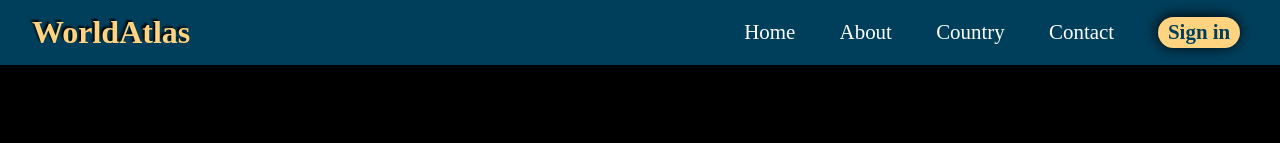
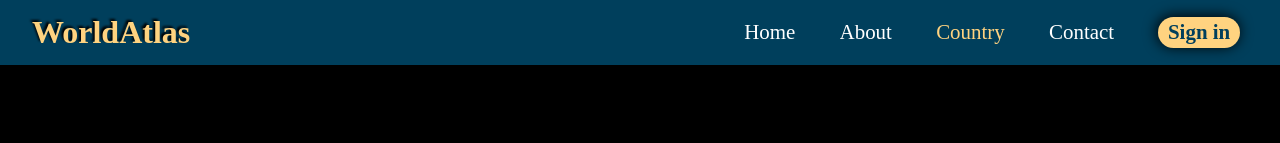
Before and after one commit to somy275/World-Atlas, a React (Vite) app: page /country in a window 1280 px wide. Shown: the top 143 px of the page. Built offline with nearby package versions, Linux system fonts and the light colour scheme; no server answers.

Commit message:
Some Changes

```diff
--- a/src/UI/Header.jsx
+++ b/src/UI/Header.jsx
@@ -89,7 +89,6 @@ const Header = ({ data, navValue }) => {
               </NavLink>
             </span>
             <span className={navbar}>
-              {Registered ?
                 <NavLink
                   to={"/country"}
                   className={`${navbarAnimation} ${navValue ? "translate-y-[100%]" : " translate-y-[0%]"
@@ -99,9 +98,7 @@ const Header = ({ data, navValue }) => {
                   }}
                 >
                   Country
-                </NavLink> : <span onClick={() => setUserExist(true)} className={`${navbarAnimation} cursor-pointer ${navValue ? "translate-y-[100%]" : " translate-y-[0%]"
-                  }`}>Country</span>
-              }
+              </NavLink>
             </span>
             <span className={navbar}>
               <NavLink
```
